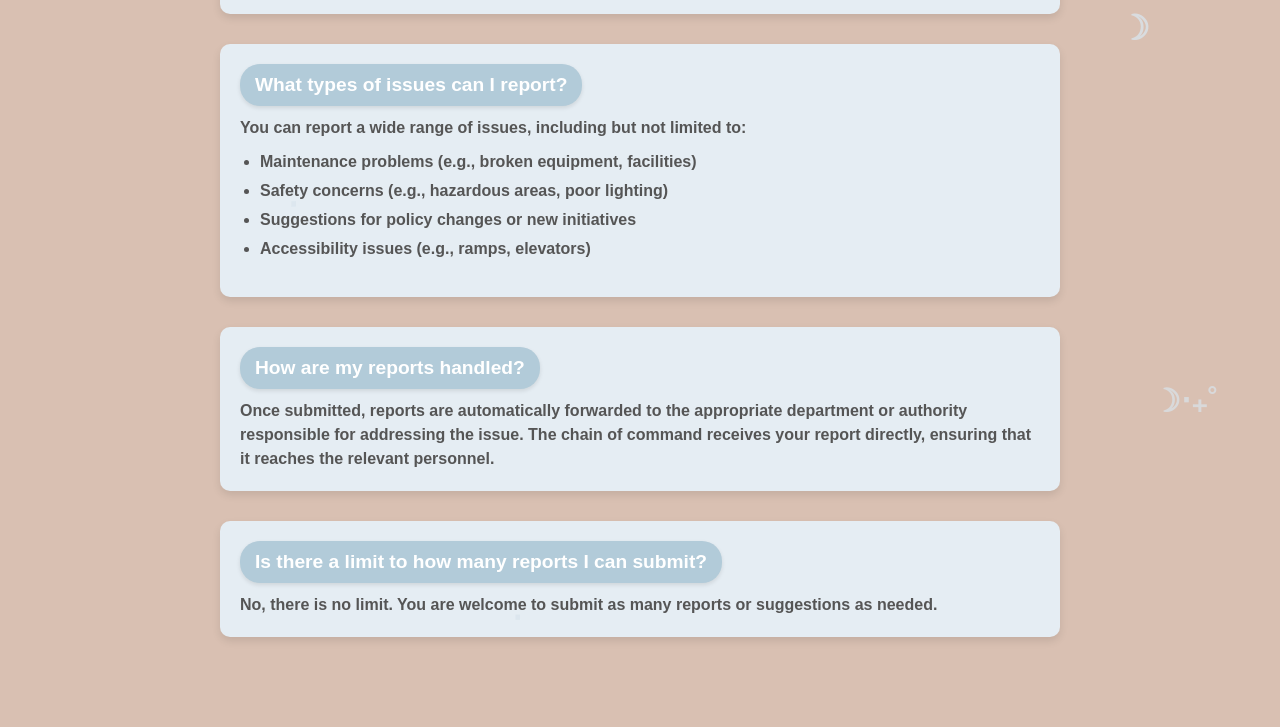
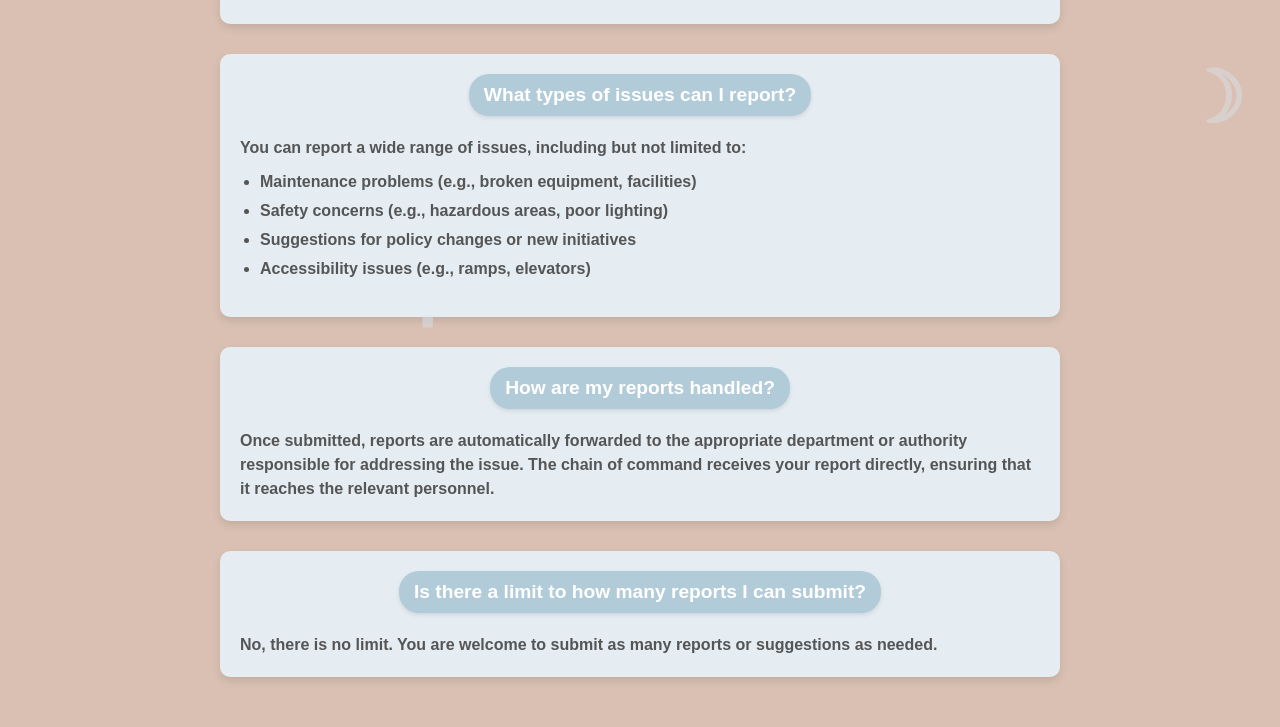
Before and after one commit to thzhu520/307-proj-1, a website: page frontend/anon/faq.html in a window 1280 px wide. Shown: the part 376-1103 px from the top of the page. Drawn offline with Linux system fonts and the light colour scheme; a web font is replaced by a local one.

Commit message:
check point

```diff
--- a/frontend/anon/faq-container.css
+++ b/frontend/anon/faq-container.css
@@ -130,15 +130,17 @@ body {
 .faq-header {
     font-size: 1.2rem;
     font-weight: bold;
-    color: #333;
-    margin-bottom: 10px;
     background-color: #B2CBD9; /* Cloud color */
+    color: #FFF; /* Text color */
     padding: 10px 15px;
     border-radius: 20px;
     box-shadow: 0 2px 4px rgba(0, 0, 0, 0.1);
-    display: inline-block;
-    color: #FFF;
+    display: block; /* Ensures the element spans its own line */
+    text-align: center; /* Centers text within the header */
+    margin: 0 auto 20px; /* Centers the header horizontally and adds spacing below */
+    max-width: fit-content; /* Ensures the width fits content dynamically */
 }
+
 
 /* FAQ Body (Answer in Rectangle) */
 .faq-body {
@@ -160,7 +162,7 @@ body {
 /* Moving Decorations */
 .faq-decoration {
     position: absolute;
-    font-size: 2rem;
+    font-size: 4rem;
     color: #D9E4EC;
     opacity: 0.7;
     animation: move-diagonal 8s linear infinite; /* Diagonal animation */
@@ -175,25 +177,25 @@ body {
 .faq-decoration:nth-child(2) {
     top: 30%;
     left: 80%;
-    animation-delay: 2s;
+    animation-delay: 0s;
 }
 
 .faq-decoration:nth-child(3) {
     top: 50%;
     left: 20%;
-    animation-delay: 4s;
+    animation-delay: 0s;
 }
 
 .faq-decoration:nth-child(4) {
     top: 70%;
     left: 90%;
-    animation-delay: 6s;
+    animation-delay: 0s;
 }
 
 .faq-decoration:nth-child(5) {
     top: 90%;
     left: 40%;
-    animation-delay: 8s;
+    animation-delay: 0s;
 }
 
 /* Diagonal Animation */
```
